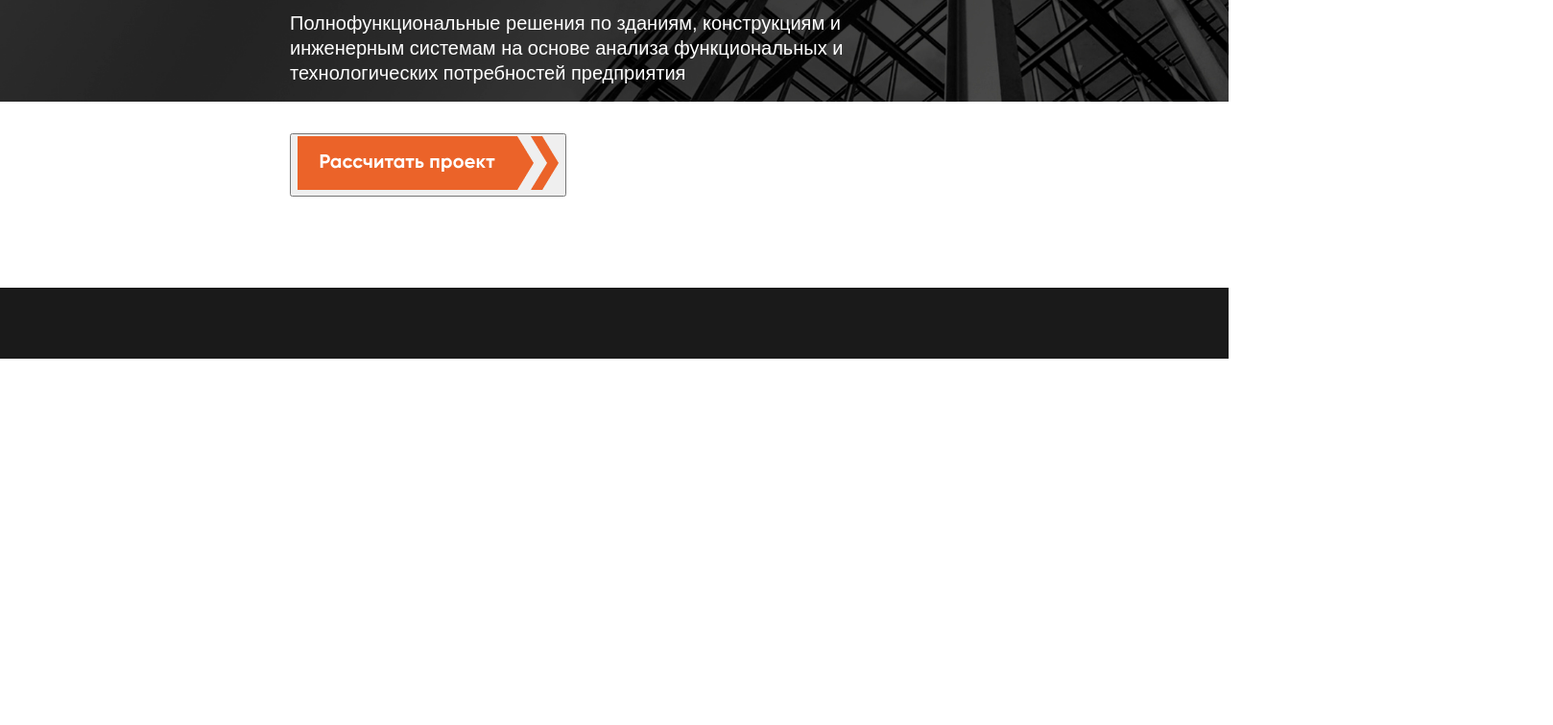
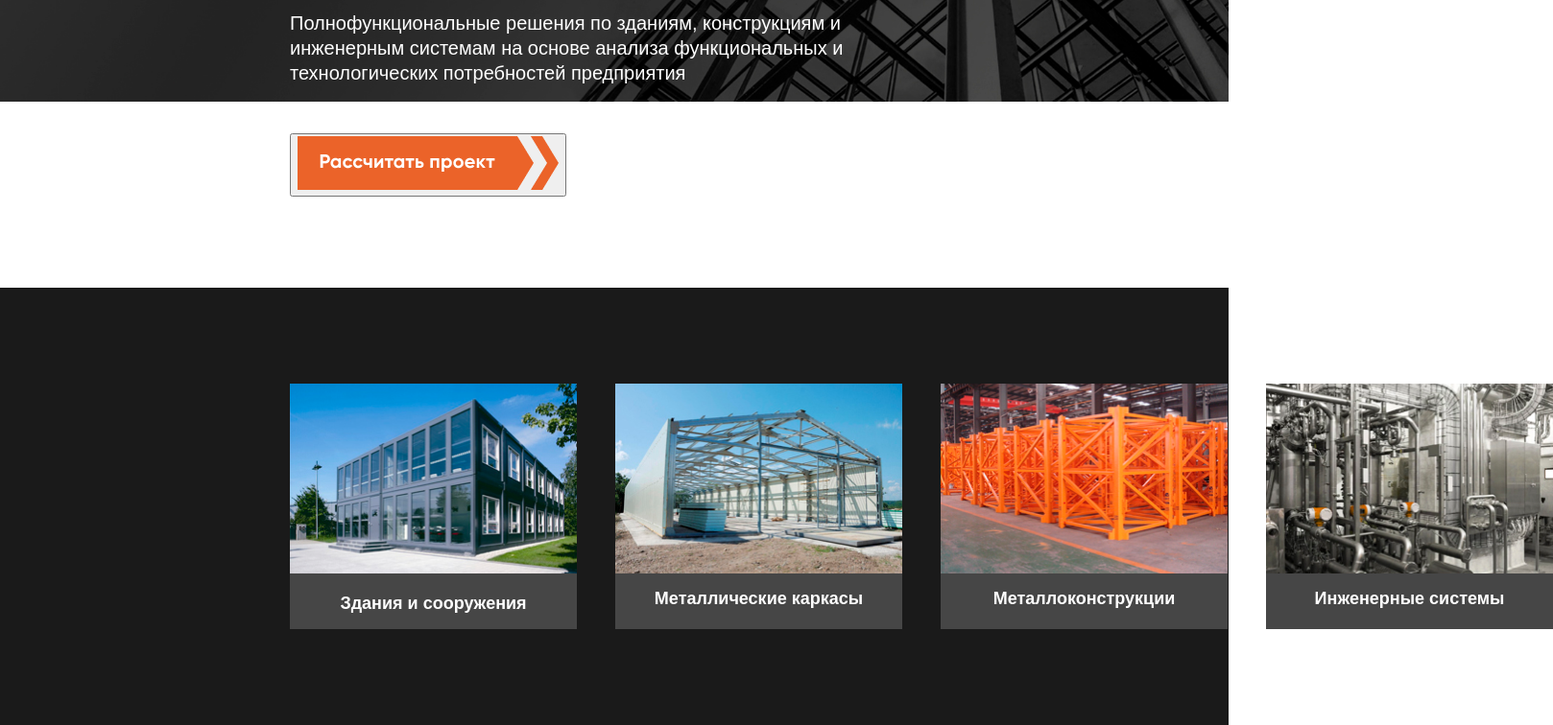
Before and after one commit to AndreyDavier/SteelMetrix, a website: page src/index.html in a window 1280 px wide. Shown: the part 527-1283 px from the top of the page at 96% size, 1618 px wide, since content can reach past the window. Before the commit the page ends 901 px from the top, so only its background shows below. Drawn offline with nearby package versions, Linux system fonts and the light colour scheme; files that its build step writes are made by us from their sources; files whose address does not match are found by name.

Commit message:
completed the block of examples

```diff
--- a/src/assets/css/blocks/examples.css
+++ b/src/assets/css/blocks/examples.css
@@ -1,3 +1,23 @@
-.examples{
+.examples {
     background: #1A1A1A;
+    padding-top: 100px;
+    padding-bottom: 100px;
 }
+
+.examples-img {
+    display: flex;
+    gap: 40px;
+}
+
+.examples-construction {
+    display: flex;
+    flex-direction: column;
+    align-items: center;
+    background: #464646;
+    padding-bottom: 17px;
+}
+
+.examples-link {
+    margin-top: 17px;
+    background-size: 100%;
+}
--- a/src/assets/css/fundomental/link.css
+++ b/src/assets/css/fundomental/link.css
@@ -6,7 +6,7 @@
     line-height: 100%;
 }
 
-.link-grey:hover {
+.link--grey:hover {
     color: #EB6329;
 }
 
--- a/src/assets/html/Examples.html
+++ b/src/assets/html/Examples.html
@@ -2,27 +2,29 @@
     <div class="conteiner">
         <div class="examples-img">
             <div class="examples-construction">
-                <img src="" alt="">
+                <div>
+                    <img src="/img/Img1.png" alt="Img">
+                </div>
                 <div class="examples-link">
-                    <a class="link--white" href=""></a>
+                    <a class="link--white" href="">Здания и сооружения</a>
                 </div>
             </div>
             <div class="examples-construction">
-                <img src="" alt="">
+                <img src="/img/Img2.png" alt="Img">
                 <div class="examples-link">
-                    <a class="link--white " href=""></a>
+                    <a class="link--white " href="">Металлические каркасы</a>
                 </div>
             </div>
             <div class="examples-construction">
-                <img src="" alt="">
+                <img src="/img/Img3.png" alt="Img">
                 <div class="examples-link">
-                    <a class="link--white " href=""></a>
+                    <a class="link--white " href="">Металлоконструкции</a>
                 </div>
             </div>
             <div class="examples-construction">
-                <img src="" alt="">
+                <img src="/img/Img4.png" alt="Img">
                 <div class="examples-link">
-                    <a class="link--white " href=""></a>
+                    <a class="link--white " href="">Инженерные системы</a>
                 </div>
             </div>
         </div>
```
Also changed, not shown: src/assets/img/Img1.png (added), src/assets/img/Img2.png (added), src/assets/img/Img3.png (added), src/assets/img/Img4.png (added).
